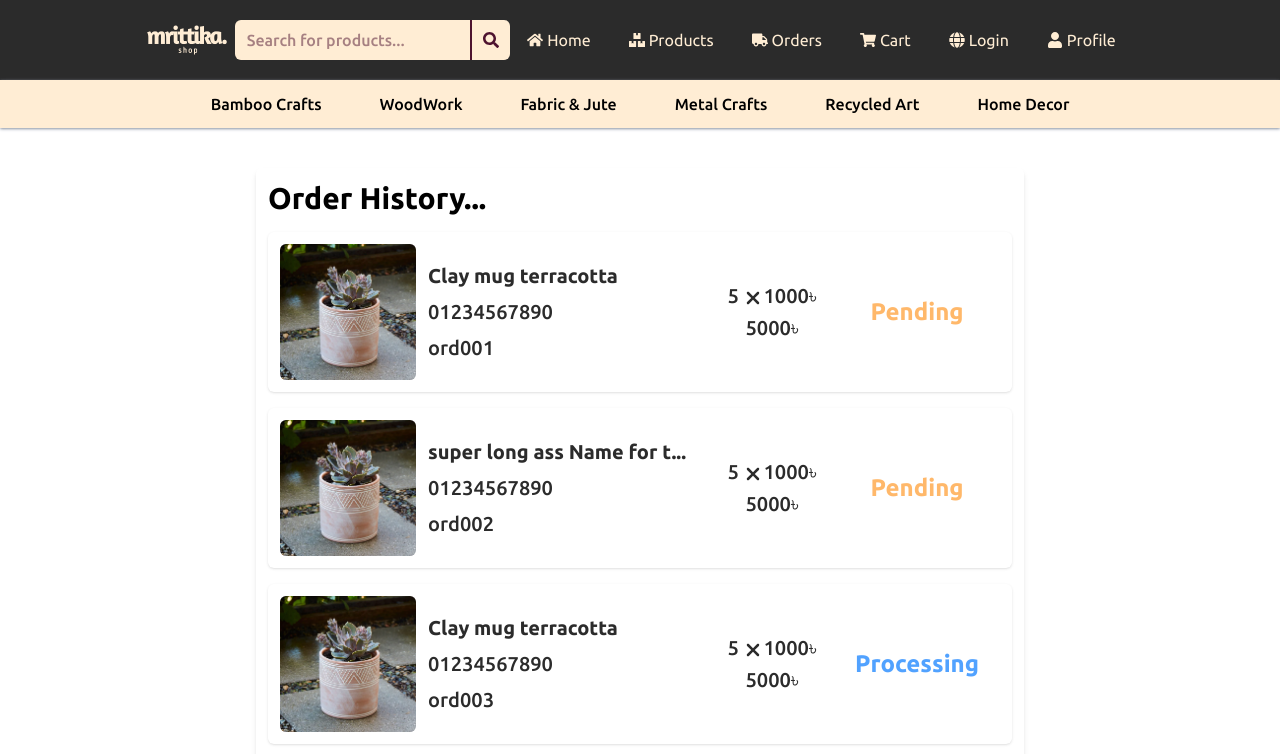
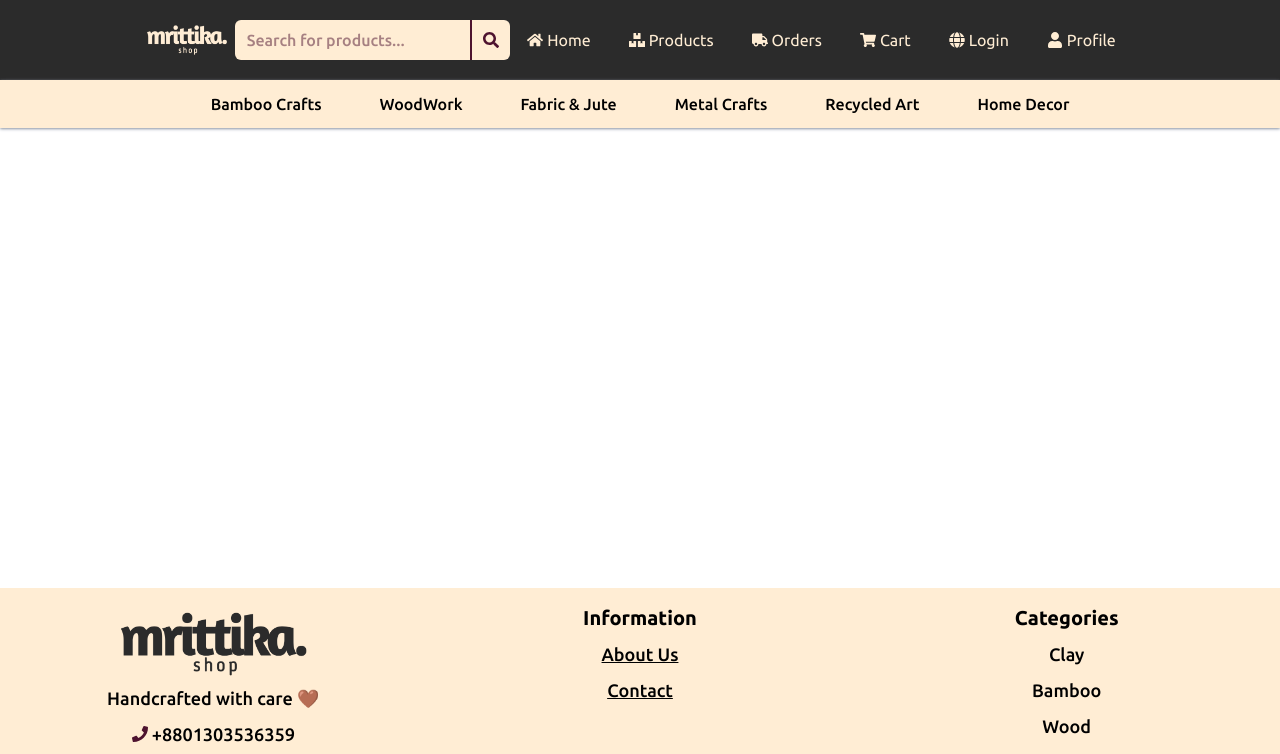
Before and after one commit to jubayercodenerd/mrittika-shop, a React (Vite) app: page /product/1 in a window 1280 px wide. Shown: the top 754 px of the page. Built offline with nearby package versions, Linux system fonts and the light colour scheme.

Commit message:
progressed with ProductViewDetailsPage.jsx

```diff
--- a/src/App.jsx
+++ b/src/App.jsx
@@ -13,6 +13,7 @@ import CartPage from "./Pages/CartPage/CartPage.jsx";
 import CheckOutPage from "./Pages/CheckOutPage/CheckOutPage.jsx";
 import ProfilePage from "./Pages/ProfilePage/ProfilePage.jsx";
 import OrdersPage from "./Pages/OrdersPage/OrdersPage.jsx";
+import ProductViewDetailsPage from "./Pages/ProductViewDetailsPage/ProductViewDetailsPage.jsx";
 
 const columns = [
     {key: "id",  label: "order Id"},
@@ -60,7 +61,8 @@ function App() {
       //<CartPage/>
       //<CheckOutPage/>
       // <ProfilePage/>
-      <OrdersPage/>
+      //<OrdersPage/>
+      <ProductViewDetailsPage/>
   )
 }
 
--- /dev/null
+++ b/src/Pages/ProductViewDetailsPage/ProductViewDetailsPage.jsx
@@ -0,0 +1,19 @@
+import React from 'react'
+import Navbar from "../../components/shared/Navbar.jsx";
+import Footer from "../../components/shared/Footer.jsx";
+import Section from "../../components/ui/Section.jsx";
+
+const ProductViewDetailsPage = () => {
+    return (
+        <>
+            <main className={"min-h-screen w-full flex flex-col justify-between items-center gap-y-5 md:gap-y-7 lg:gap-y-10"}>
+                <Navbar/>
+                    <Section>
+
+                    </Section>
+                <Footer/>
+            </main>
+        </>
+    )
+}
+export default ProductViewDetailsPage
```
